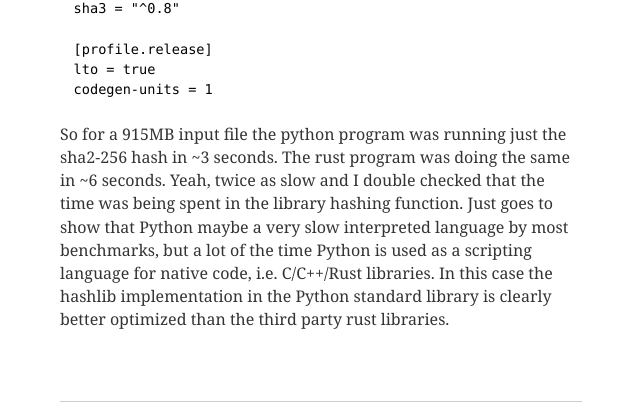
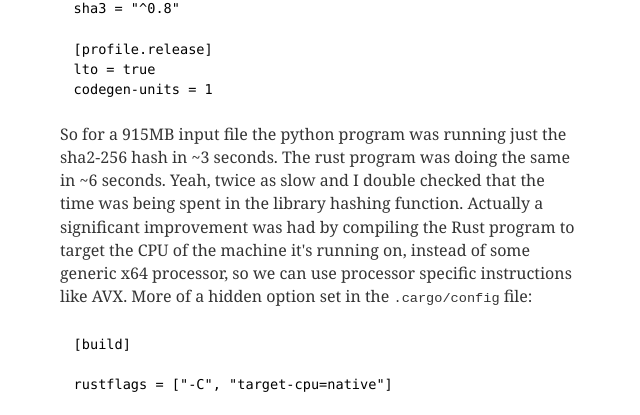
Before and after one commit to enerqi/sublime-blog, a Gatsby site: page /hashing-utility/ in a window 1280 px wide. Shown: the part 4470-4885 px from the top of the page, without its empty margins (319-959 px from the left). Built offline with nearby package versions, Linux system fonts and the light colour scheme; Gatsby itself is replaced by a stand-in of ours; some packages are replaced by stand-ins of ours; code samples lack their colours; what typography-theme-wordpress-2012 would draw is missing.

Commit message:
Hashing CPU native speedup

````diff
--- a/content/blog/hashing-utility/index.md
+++ b/content/blog/hashing-utility/index.md
@@ -197,6 +197,17 @@ codegen-units = 1
 
 So for a 915MB input file the python program was running just the sha2-256 hash in ~3 seconds. The rust program was
 doing the same in ~6 seconds. Yeah, twice as slow and I double checked that the time was being spent in the library
-hashing function. Just goes to show that Python maybe a very slow interpreted language by most benchmarks, but a lot of
-the time Python is used as a scripting language for native code, i.e. C/C++/Rust libraries. In this case the hashlib
-implementation in the Python standard library is clearly better optimized than the third party rust libraries.
+hashing function. Actually a significant improvement was had by compiling the Rust program to target the CPU of the
+machine it's running on, instead of some generic x64 processor, so we can use processor specific instructions like AVX.
+More of a hidden option set in the `.cargo/config` file:
+
+```toml
+[build]
+
+rustflags = ["-C", "target-cpu=native"]
+```
+
+That puts it within 50% of the python program, but still slower. Just goes to show that Python maybe a very slow
+interpreted language by most benchmarks, but a lot of the time Python is used as a scripting language for native code,
+i.e. C/C++/Rust libraries. In this case the hashlib implementation in the Python standard library is clearly better
+optimized than the third party rust libraries.
````
